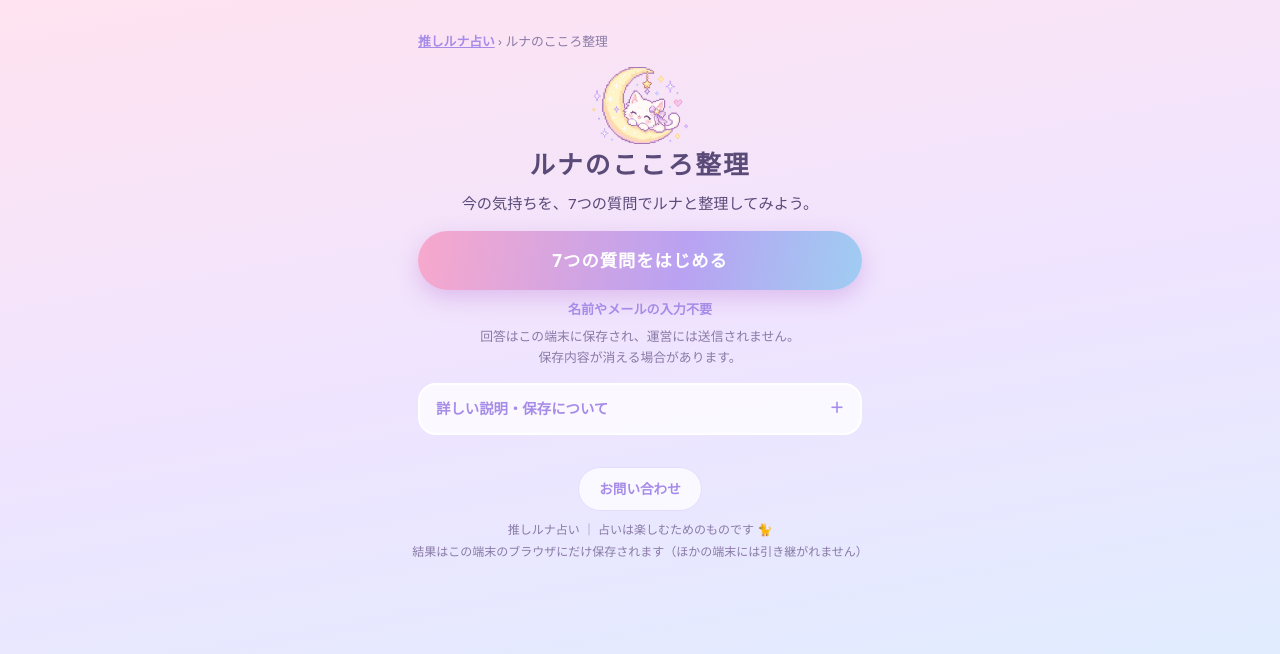
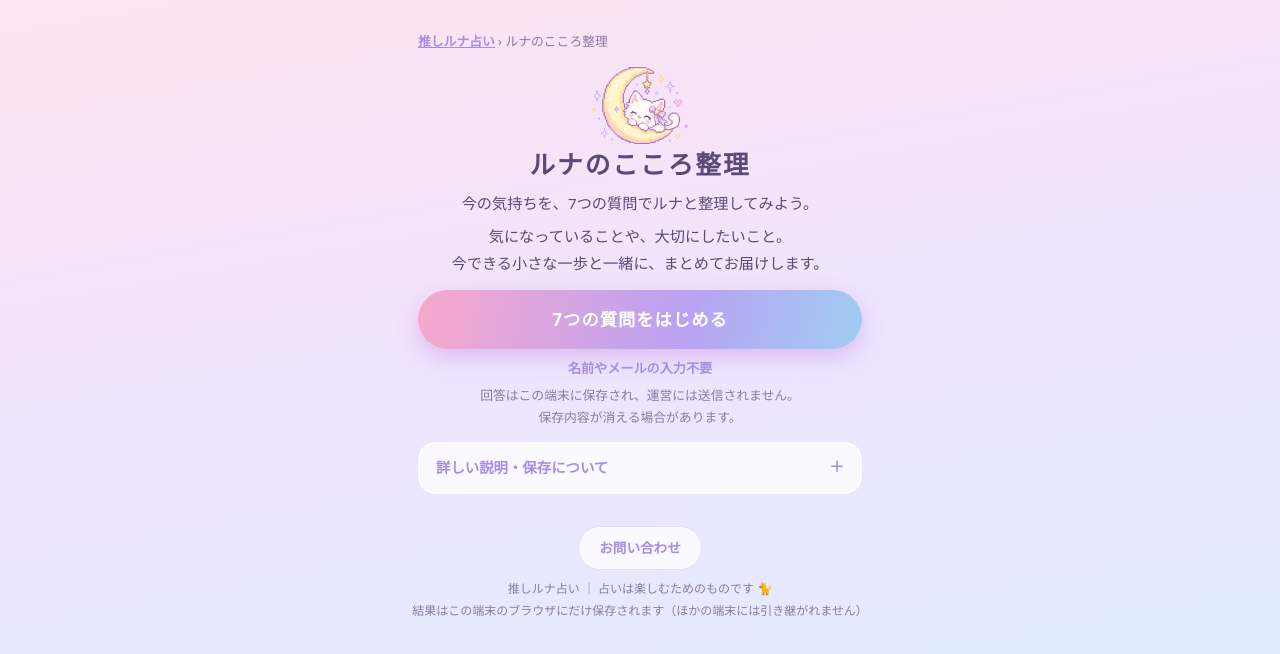
Before and after one commit to s4gws9hp5-mush/oshi-luna-fortune, a plain HTML site: page heart/index.html in a window 1280 px wide. Drawn offline with Linux system fonts and the light colour scheme.

Commit message:
こころ整理の開始前に機能の短い説明を常時表示

```diff
--- a/heart/index.html
+++ b/heart/index.html
@@ -51,6 +51,7 @@
       <img class="mascot h-intro-art" src="../images/luna-cat.png" width="640" height="513" alt="三日月の上で眠る白猫（推しルナ占いのマスコット）">
       <h1 class="guide-title h-intro-title" id="h-intro-title" tabindex="-1">ルナのこころ整理</h1>
       <p class="h-intro-lead" id="h-intro-lead"></p>
+      <p class="h-intro-lead" id="h-intro-summary"><span class="h-phrase">気になっていることや、</span><span class="h-phrase">大切にしたいこと。</span><br><span class="h-phrase">今できる小さな一歩と一緒に、</span><span class="h-phrase">まとめてお届けします。</span></p>
 
       <!-- 操作エリア：保存した内容があるとき（3.2）・読み込めないとき（3.3）は、その案内とボタンをここに出す -->
       <div class="notice h-resume" id="h-resume" hidden>
```
